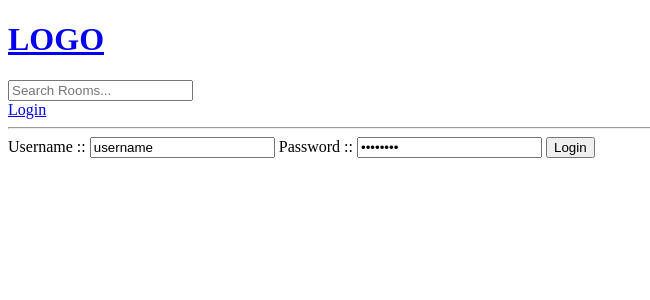
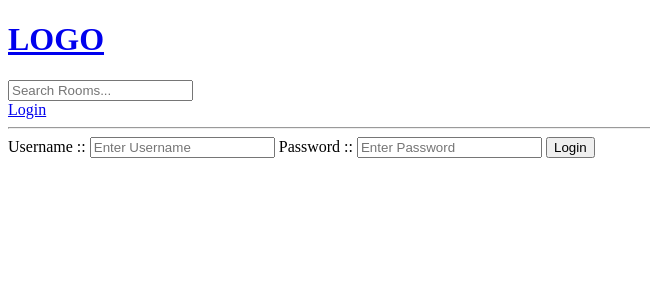
Before and after one commit to GoDodgers/msg_board, a Django app: page /login/ in a window 1280 px wide. Shown: the top 300 px of the page, without its empty margins (0-650 px from the left). Run offline with Django 4.2, Linux system fonts and the light colour scheme.

Commit message:
fixes input tag value prop in login_form

```diff
--- a/base/templates/base/login_form.html
+++ b/base/templates/base/login_form.html
@@ -7,10 +7,10 @@
     <form action="POST" actio="">
         {% csrf_token %}
         <label for="username">Username ::</label>
-        <input type="text" value="username" placeholder="Enter Username"/>
+        <input type="text" name="username" placeholder="Enter Username"/>
 
         <label for="password">Password ::</label>
-        <input type="password" value="password" placeholder="Enter Password" />
+        <input type="password" name="password" placeholder="Enter Password" />
 
         <input type="submit" value="Login"/>
     </form>
```
